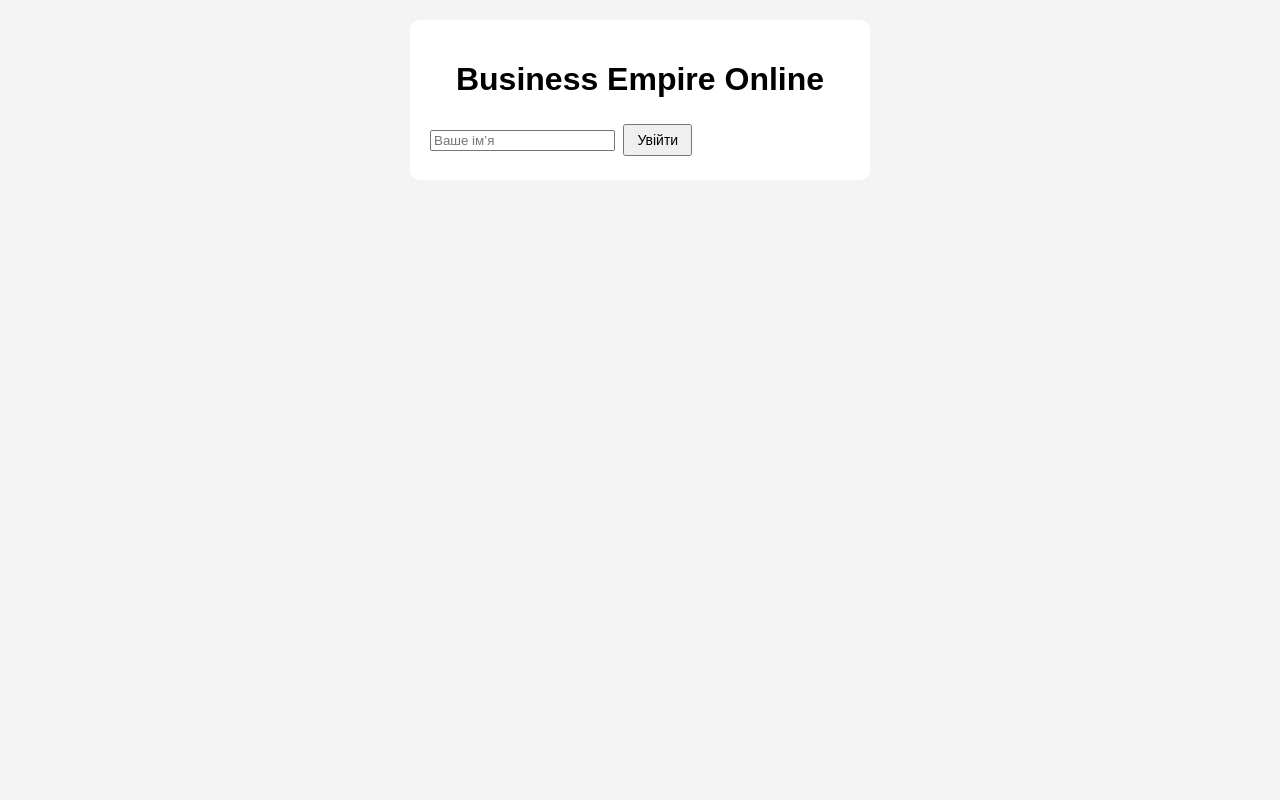
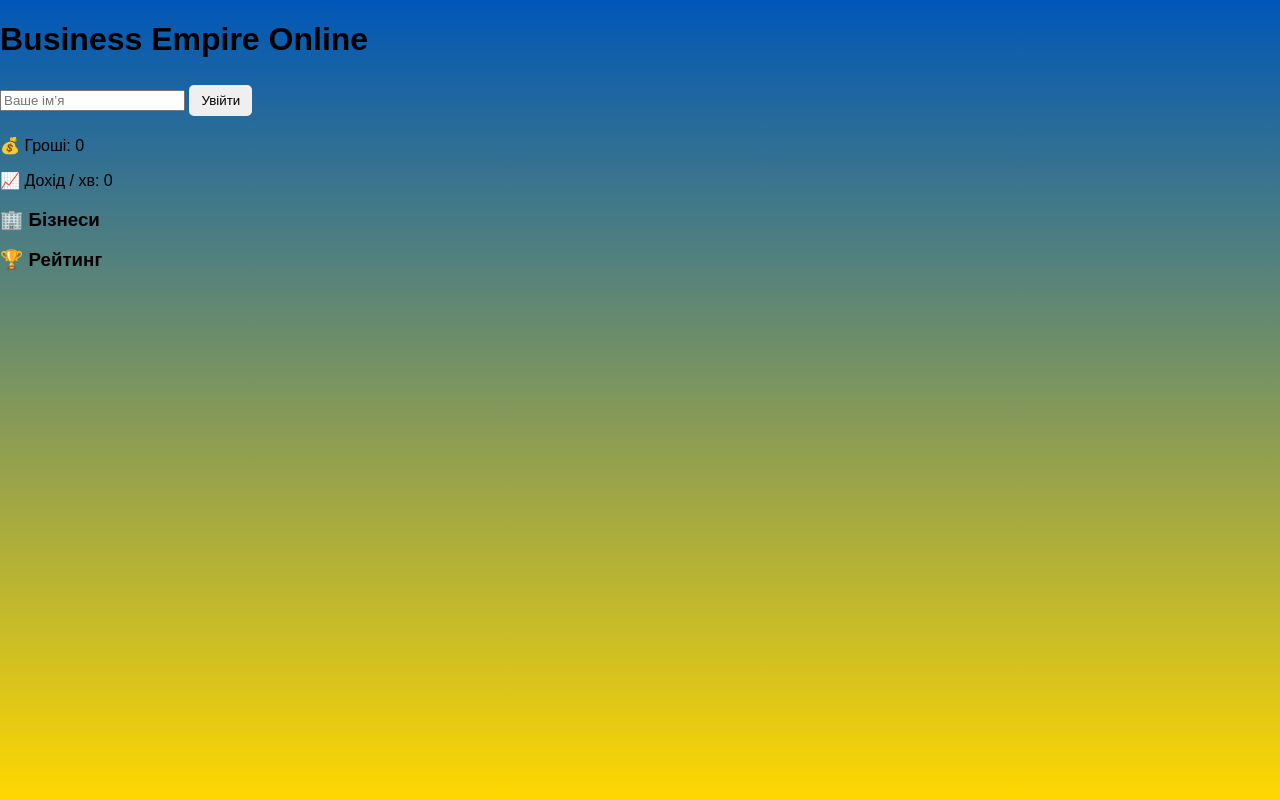
Before and after one commit to vladosik24/business-empire-online, a plain HTML site: page index.html in a window 1280 px wide. Drawn offline with Linux system fonts and the light colour scheme.

Commit message:
Revamp styles with gradient background and layout changes

```diff
--- a/style.css
+++ b/style.css
@@ -1,22 +1,47 @@
 body {
   font-family: Arial, sans-serif;
-  background: #f4f4f4;
   margin: 0;
-  padding: 20px;
+  background: linear-gradient(to bottom, #0057B7, #FFD700);
+  color: #000;
+  display: flex;
+  flex-direction: column;
+  min-height: 100vh;
 }
-h1, h2, h3 { text-align: center; }
-.hidden { display: none; }
-#login, #game {
-  max-width: 420px;
-  margin: auto;
-  background: #fff;
-  padding: 20px;
-  border-radius: 10px;
+
+header, footer {
+  padding: 10px;
+  text-align: center;
+  background: rgba(255,255,255,0.2);
 }
+
+main {
+  flex: 1;
+  padding: 10px;
+}
+
+#business-list {
+  display: grid;
+  grid-template-columns: repeat(auto-fill,minmax(150px,1fr));
+  gap: 10px;
+}
+
+.business {
+  background: rgba(255,255,255,0.3);
+  padding: 10px;
+  border-radius: 8px;
+  text-align: center;
+}
+
 button {
-  padding: 6px 12px;
-  margin: 4px;
-  font-size: 14px;
+  padding: 8px 12px;
+  margin-top: 5px;
+  border: none;
+  border-radius: 5px;
+  cursor: pointer;
 }
-.business { border: 1px solid #ddd; padding: 10px; margin: 10px 0; }
-#events { text-align: center; margin-top: 10px; font-weight: bold; }
+
+#events {
+  margin-top: 10px;
+  min-height: 30px;
+  text-align: center;
+}
```
